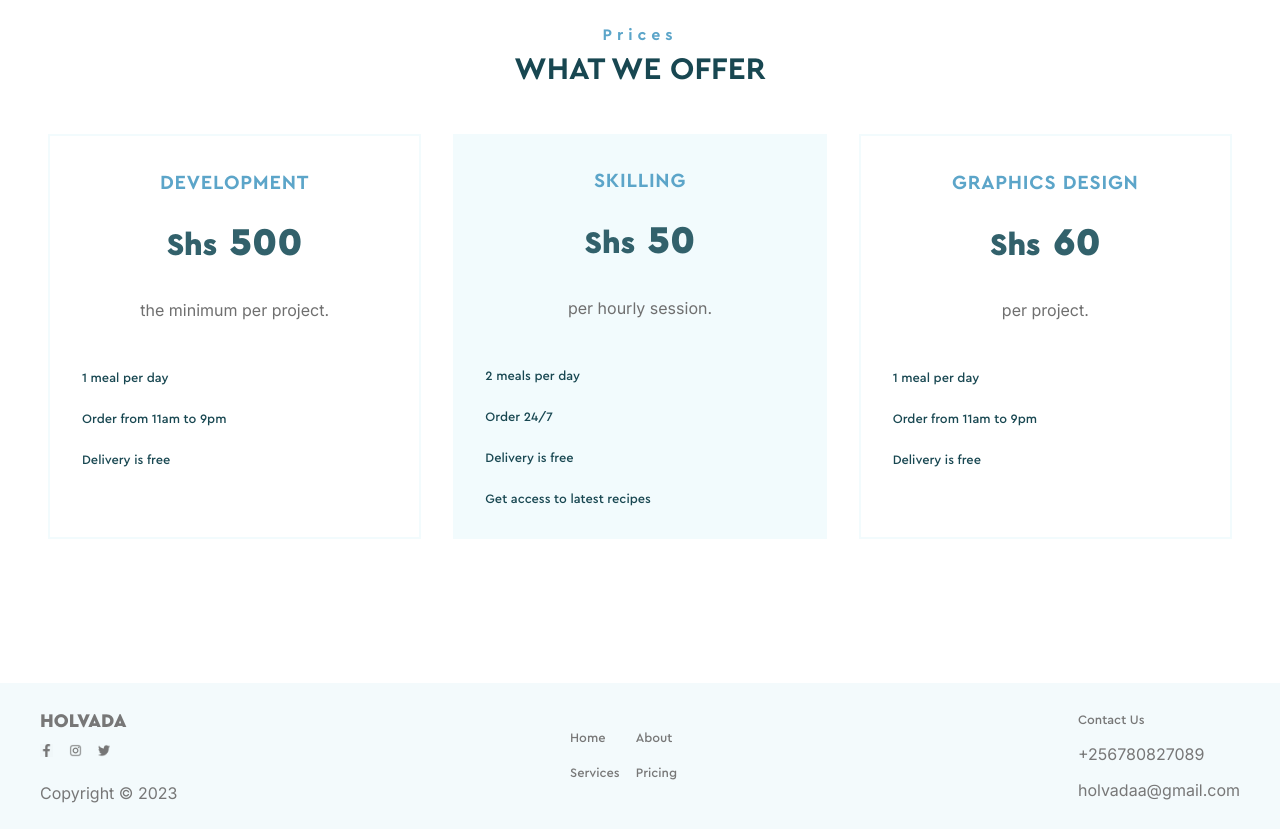
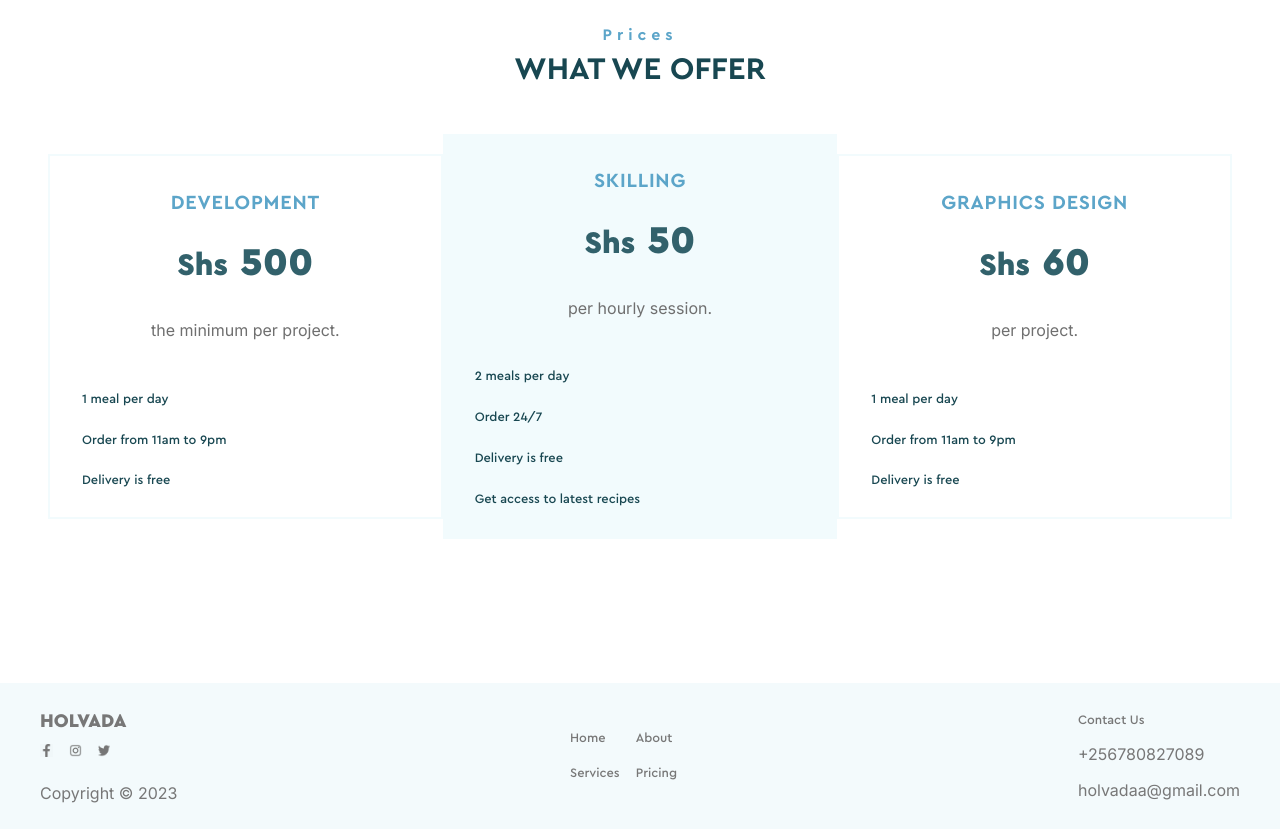
Before and after one commit to AnzoBenjamin/Holvada-v2, a React (Vite) app in the folder frontend/: page / in a window 1280 px wide. Shown: the part 2380-3209 px from the top of the page. Built offline with nearby package versions, Linux system fonts and the light colour scheme.

Commit message:
Finishing up

```diff
--- a/frontend/src/components/Header/Navigation.module.scss
+++ b/frontend/src/components/Header/Navigation.module.scss
@@ -4,7 +4,15 @@
   justify-content: space-between;
   align-items: center;
   font-size: $fs-500;
-
+  &.fixed{
+    position: fixed;
+    top: 0;
+    left: 0;
+    width: 100%;
+    padding: 1rem 1.5rem;
+    background-color: rgba($color-primary-light,.6);
+    backdrop-filter: blur(20px);
+  }
   &__hidden {
     position: fixed;
     background-image: linear-gradient(
@@ -64,11 +72,6 @@
     height: 1.2rem;
     width: 1.2rem;
     cursor: pointer;
-    &.fixed{
-      position: fixed;
-      top: 3%;
-      right: 6%;
-    }
   }
 }
 
--- a/frontend/src/components/Header/Navigation.tsx
+++ b/frontend/src/components/Header/Navigation.tsx
@@ -73,7 +73,7 @@ const Navigation: React.FC<NavigationProps> = ({ isFixed }) => {
   };
 
   return (
-    <div className={classes.nav}>
+    <div className={`${classes.nav} ${isFixed ? classes.fixed : ""} `}>
       <Popup isVisible={isPopupVisible} setIsVisible={setIsPopupVisible} />
       <h2 className={classes["nav__header"]}>Holvada</h2>
       <div className={classes["nav__left"]}>
@@ -83,7 +83,7 @@ const Navigation: React.FC<NavigationProps> = ({ isFixed }) => {
         <img
           src={barsStaggered}
           alt="Bars Staggered"
-          className={`${isFixed ? classes.fixed : ""} ${classes["nav__icon"]}`}
+          className={`${classes["nav__icon"]}`}
           onClick={menuHandler}
         />
         {menuRoot &&
--- a/frontend/src/components/Main/Prices.module.scss
+++ b/frontend/src/components/Main/Prices.module.scss
@@ -99,10 +99,15 @@
     grid-template-columns: 1fr;
     gap: 2rem;
     margin-top: 2.5rem;
+    align-items: center;
 }
 
 @media (min-width: 1200px) {
     .card-area{
         grid-template-columns: repeat(3, 1fr);
+        gap: 0;
+    }
+    .starter{
+        height: 90%;
     }
 }
--- a/frontend/src/components/UI/Card.module.scss
+++ b/frontend/src/components/UI/Card.module.scss
@@ -2,4 +2,8 @@
     width: 100%;
     position: relative;
     overflow: hidden;
+    transition: transform 400ms;
+    &:hover{
+        transform: translateY(-1rem);
+    }
 }
```
Also changed, not shown: frontend/src/components/Main/cta.module.scss (added), frontend/src/components/Main/cta.tsx (added).
